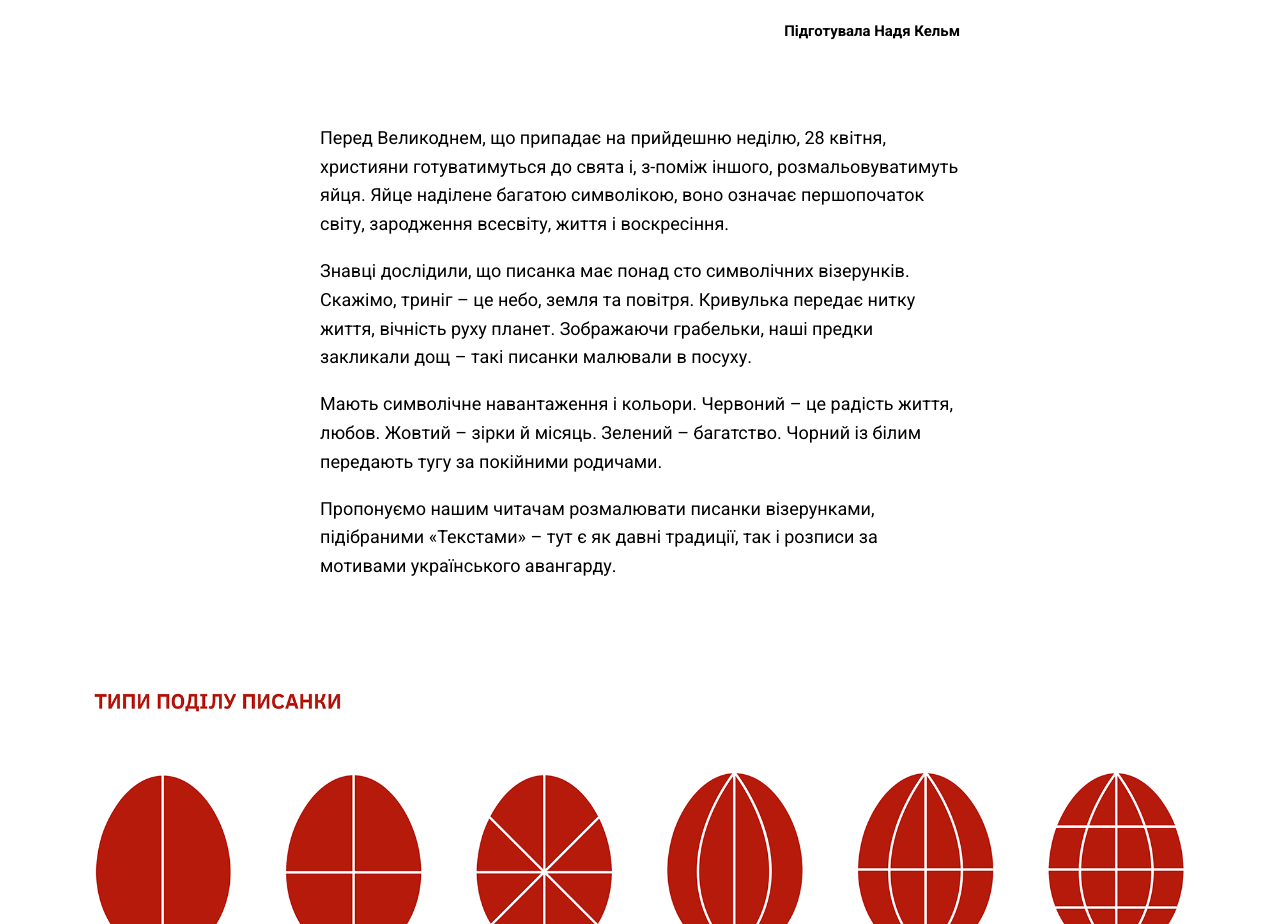
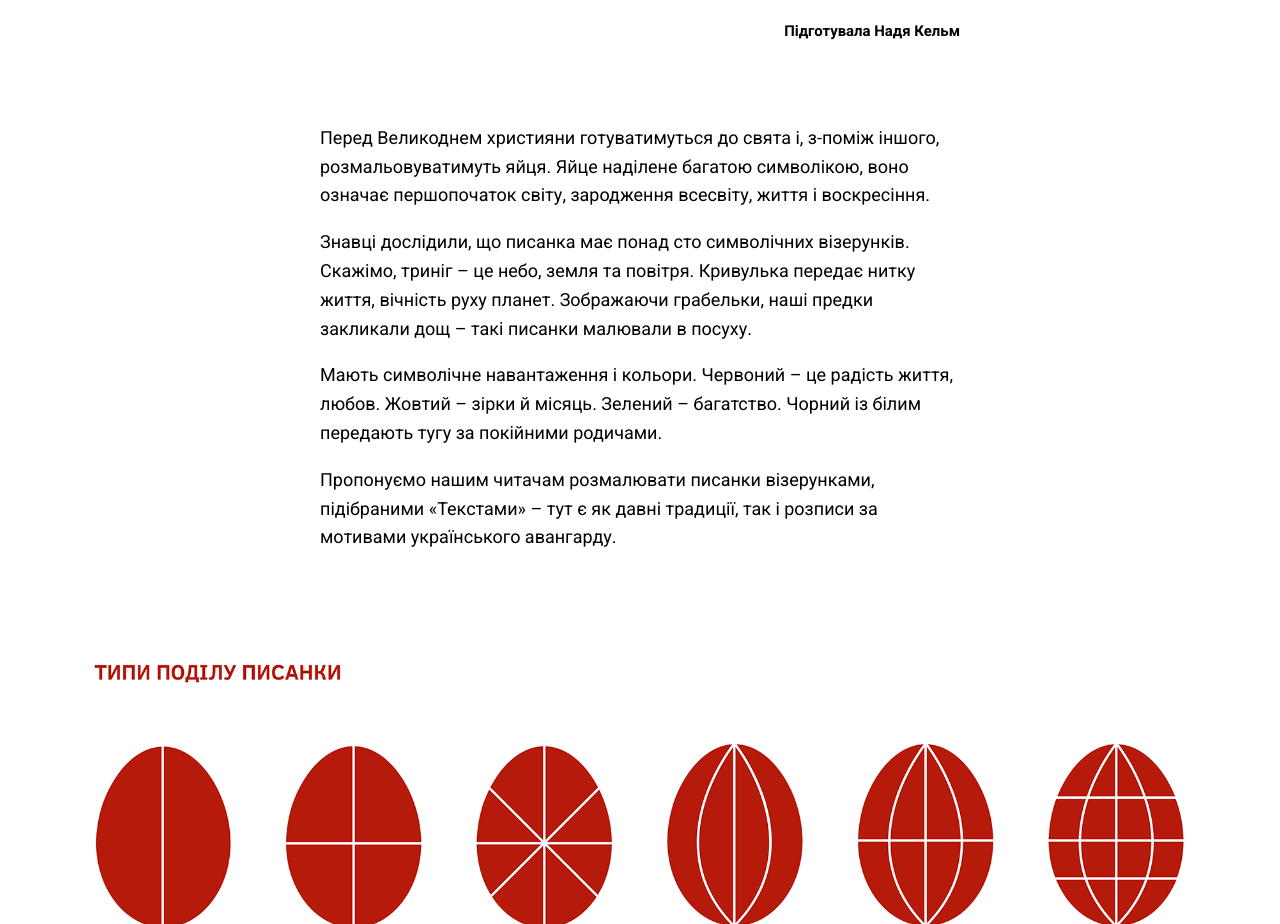
Before and after one commit to texty/easter, a plain HTML site: page index.html in a window 1280 px wide. Shown: the part 860-1784 px from the top of the page. Drawn offline with Linux system fonts and the light colour scheme; a script that the page names is missing; a web font is replaced by a local one.

Commit message:
Update index.html

```diff
--- a/index.html
+++ b/index.html
@@ -78,7 +78,7 @@
     <div id="intro">
 
         <h5 style="text-align: right; font-weight:bold; margin:80px 0;">Підготувала Надя Кельм</h5>
-        <p>Перед Великоднем, що припадає на прийдешню неділю, 28 квітня, християни готуватимуться до свята і, з-поміж іншого, розмальовуватимуть яйця. Яйце наділене багатою символікою, воно означає першопочаток світу, зародження всесвіту, життя і воскресіння.</p>
+        <p>Перед Великоднем християни готуватимуться до свята і, з-поміж іншого, розмальовуватимуть яйця. Яйце наділене багатою символікою, воно означає першопочаток світу, зародження всесвіту, життя і воскресіння.</p>
         <p>Знавці дослідили, що писанка має понад сто символічних візерунків. Скажімо, триніг – це небо, земля та повітря. Кривулька передає нитку життя, вічність руху планет. Зображаючи грабельки, наші предки закликали дощ – такі писанки малювали в посуху.</p>
         <p>Мають символічне навантаження і кольори. Червоний – це радість життя, любов. Жовтий – зірки й місяць. Зелений – багатство. Чорний із білим передають тугу за покійними родичами.</p>
         <p>Пропонуємо нашим читачам розмалювати писанки візерунками, підібраними «Текстами»  – тут є як давні традиції, так і розписи за мотивами українського авангарду.</p>
```
